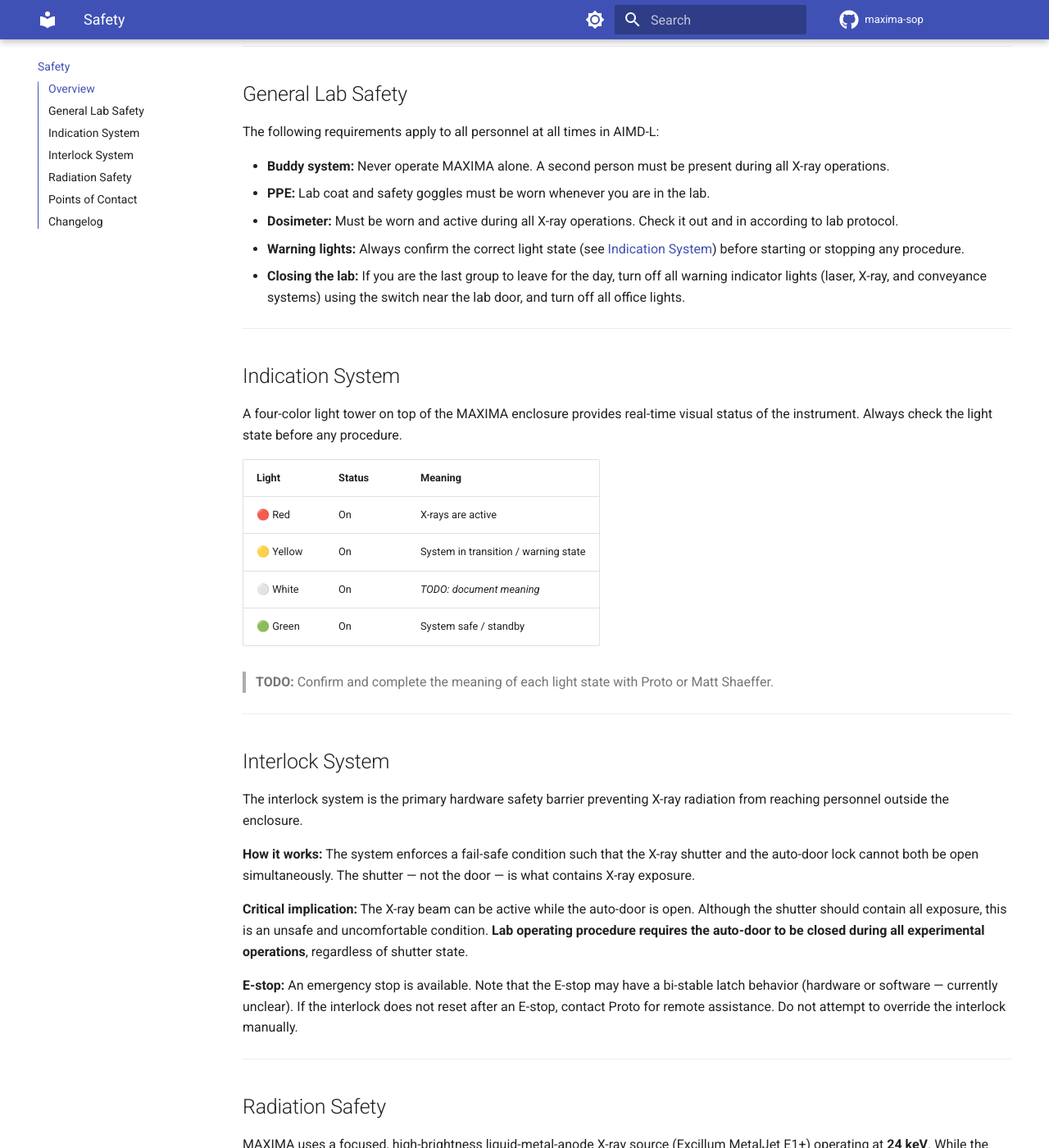
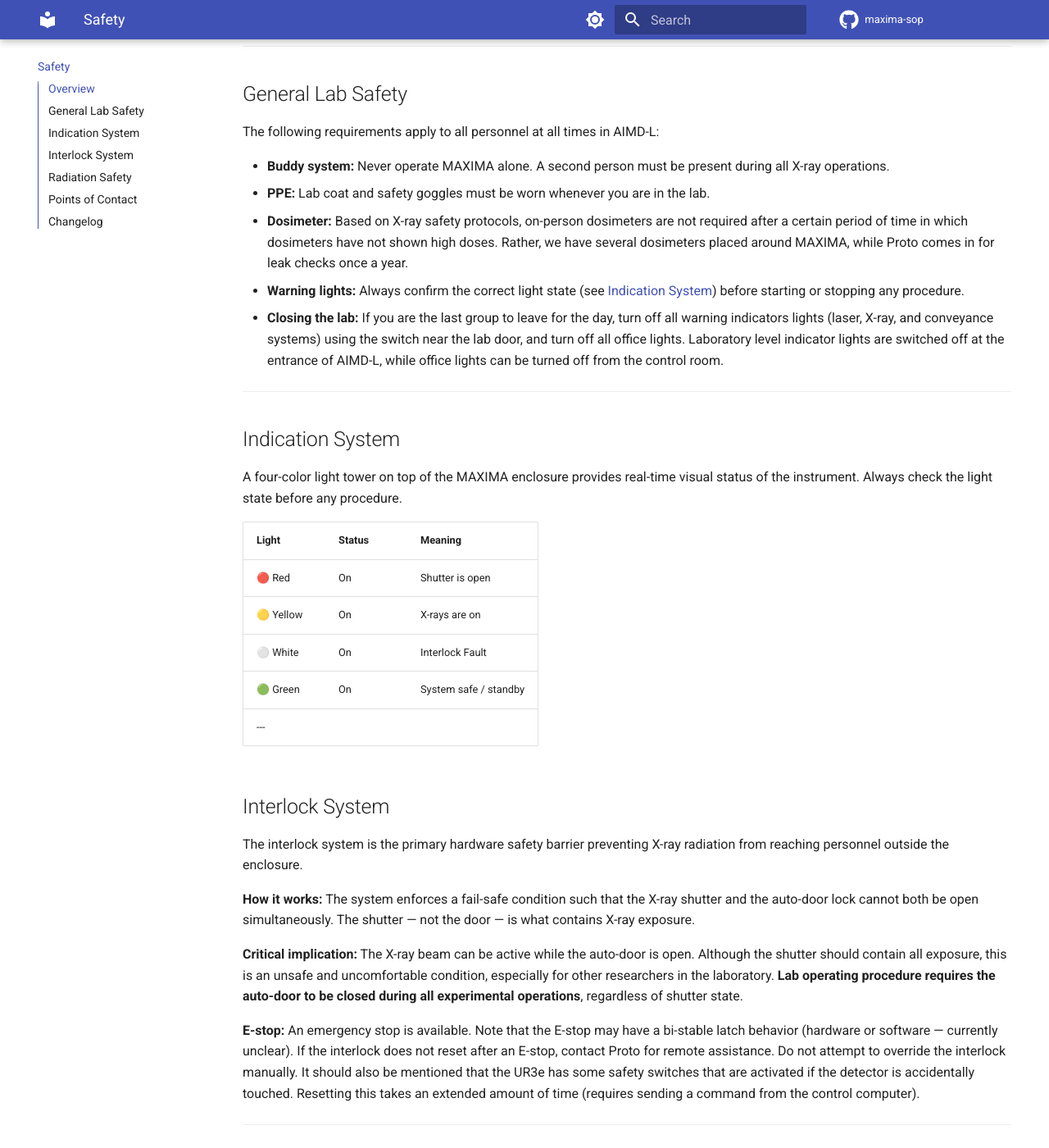
Before and after one commit to harrison1125/MAXIMA-SOP, an MkDocs documentation site: the page built from docs/safety.md, in a window 1280 px wide and 1400 px high, scrolled down 467 px. Shown: the whole window at 82% size. Built offline with MkDocs 1.6.1 and Material for MkDocs 9.7.7, drawn with Linux system fonts in a browser that asks for light colours; comment, search, counter and statistics services are not loaded; some of the changed text lies outside the part shown.

Commit message:
docs: completed safety.md document

```diff
--- a/docs/safety.md
+++ b/docs/safety.md
@@ -8,9 +8,7 @@
 
 ## Overview
 
-MAXIMA is a high-energy X-ray instrument operating at **24 keV** with a focused beam capable of
-penetrating bulk structural metals. All personnel must understand and follow the safety procedures
-below before working in AIMD-L. This document does not replace in-person safety training.
+MAXIMA is a high-energy X-ray instrument operating at **24 keV**(In Kalpha peak) with a focused beam capable of penetrating bulk structural metals. All personnel must understand and follow the safety procedures below before working in AIMD-L. This document does not replace in-person safety training.
 
 ---
 
@@ -21,14 +19,10 @@ The following requirements apply to all personnel at all times in AIMD-L:
 - **Buddy system:** Never operate MAXIMA alone. A second person must be present during all X-ray
   operations.
 - **PPE:** Lab coat and safety goggles must be worn whenever you are in the lab.
-- **Dosimeter:** Must be worn and active during all X-ray operations. Check it out and in according
-  to lab protocol.
+- **Dosimeter:** Based on X-ray safety protocols, on-person dosimeters are not required after a certain period of time in which dosimeters have not shown high doses. Rather, we have several dosimeters placed around MAXIMA, while Proto comes in for leak checks once a year.
 - **Warning lights:** Always confirm the correct light state (see [Indication System](#indication-system))
   before starting or stopping any procedure.
-- **Closing the lab:** If you are the last group to leave for the day, turn off all warning indicator
-  lights (laser, X-ray, and conveyance systems) using the switch near the lab door, and turn off all
-  office lights.
-
+- **Closing the lab:** If you are the last group to leave for the day, turn off all warning indicators lights (laser, X-ray, and conveyance systems) using the switch near the lab door, and turn off all office lights. Laboratory level indicator lights are switched off at the entrance of AIMD-L, while office lights can be turned off from the control room.
 ---
 
 ## Indication System
@@ -38,32 +32,26 @@ Always check the light state before any procedure.
 
 | Light | Status | Meaning |
 |-------|--------|---------|
-| 🔴 Red | On | X-rays are active |
-| 🟡 Yellow | On | System in transition / warning state |
-| ⚪ White | On | *TODO: document meaning* |
+| 🔴 Red | On | Shutter is open |
+| 🟡 Yellow | On | X-rays are on |
+| ⚪ White | On | Interlock Fault|
 | 🟢 Green | On | System safe / standby |
-
-> **TODO:** Confirm and complete the meaning of each light state with Proto or Matt Shaeffer.
-
 ---
 
 ## Interlock System
 
-The interlock system is the primary hardware safety barrier preventing X-ray radiation from reaching
-personnel outside the enclosure.
+The interlock system is the primary hardware safety barrier preventing X-ray radiation from reaching personnel outside the enclosure.
 
 **How it works:** The system enforces a fail-safe condition such that the X-ray shutter and the
 auto-door lock cannot both be open simultaneously. The shutter — not the door — is what contains
 X-ray exposure.
 
 **Critical implication:** The X-ray beam can be active while the auto-door is open. Although the
-shutter should contain all exposure, this is an unsafe and uncomfortable condition. **Lab operating
+shutter should contain all exposure, this is an unsafe and uncomfortable condition, especially for other researchers in the laboratory. **Lab operating
 procedure requires the auto-door to be closed during all experimental operations**, regardless of
 shutter state.
 
-**E-stop:** An emergency stop is available. Note that the E-stop may have a bi-stable latch behavior
-(hardware or software — currently unclear). If the interlock does not reset after an E-stop, contact
-Proto for remote assistance. Do not attempt to override the interlock manually.
+**E-stop:** An emergency stop is available. Note that the E-stop may have a bi-stable latch behavior (hardware or software — currently unclear). If the interlock does not reset after an E-stop, contact Proto for remote assistance. Do not attempt to override the interlock manually. It should also be mentioned that the UR3e has some safety switches that are activated if the detector is accidentally touched. Resetting this takes an extended amount of time (requires sending a command from the control computer).
 
 ---
 
```
